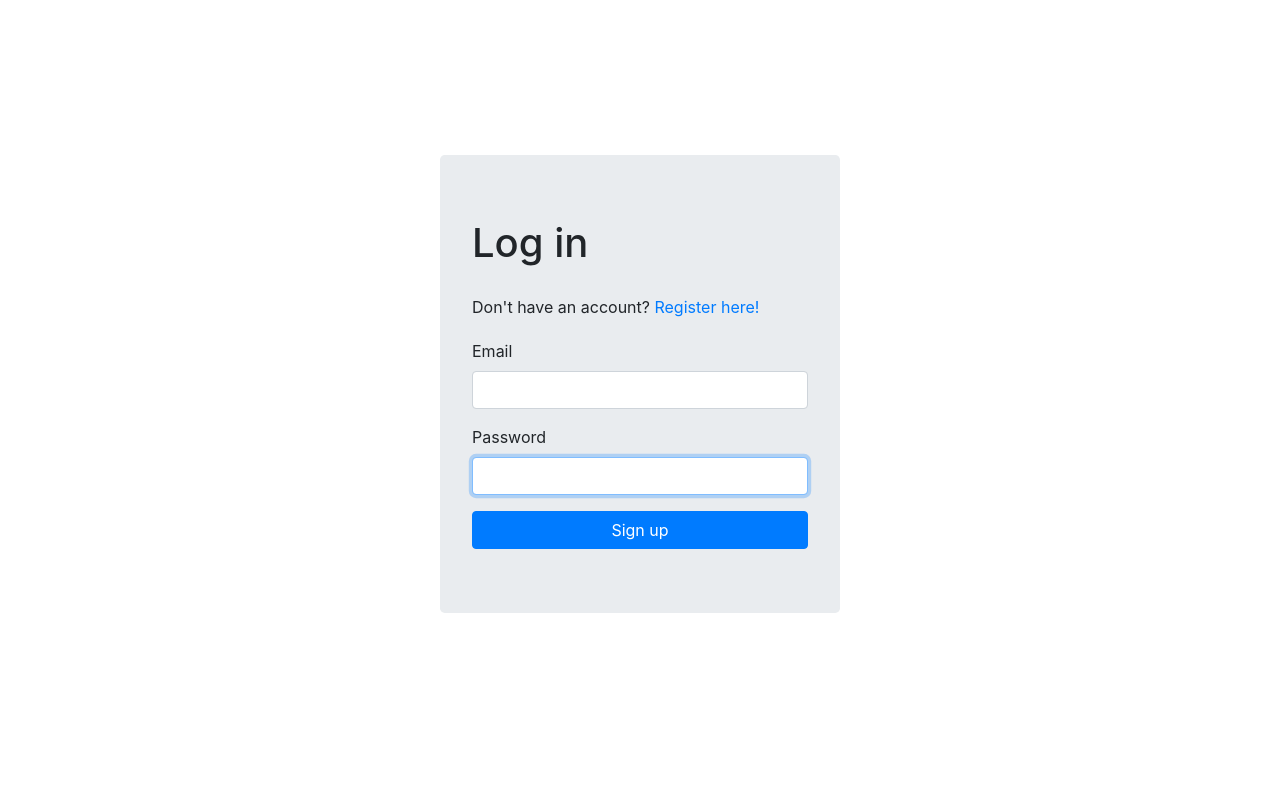
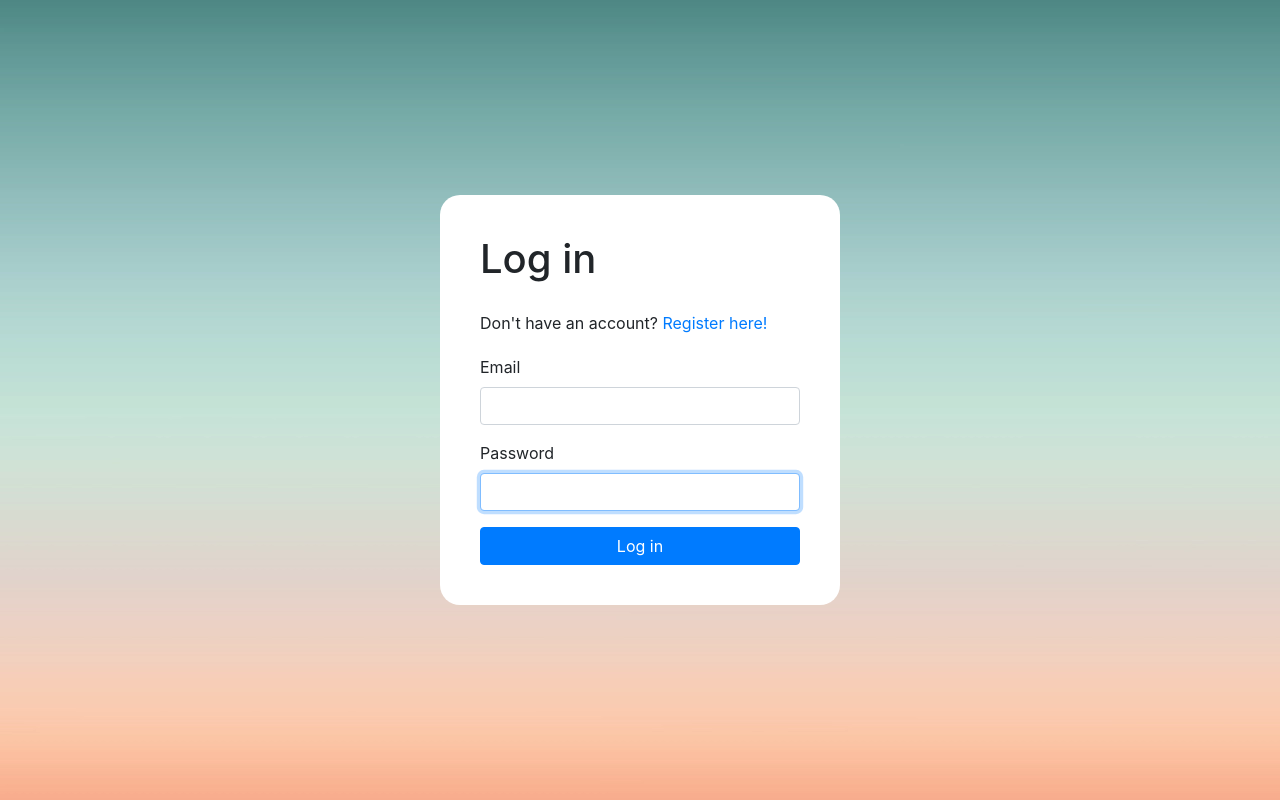
Before and after one commit to emmaweberyd/kwote, a React (Create React App) app in the folder frontend/: page /login in a window 1280 px wide. Built offline with nearby package versions, Linux system fonts and the light colour scheme; no server answers.

Commit message:
style: add styled components to modify login and register screens

```diff
--- a/frontend/src/App.js
+++ b/frontend/src/App.js
@@ -5,11 +5,12 @@ import store from './store';
 import { loadUser } from '../src/actions/authActions';
 import { Component } from 'react';
 import styled from '@emotion/styled';
-import core from '@emotion/core';
 
 import Landing from './components/landing.component';
 import RegisterUser from './components/register-user.component';
 import LoginUser from './components/login-user.component';
+
+import img from '../src/img/gradient.webp';
 
 class App extends Component {
   componentDidMount() {
@@ -41,8 +42,11 @@ let AppWrapper = styled.div({
 });
 
 let AuthWrapper = styled.div({
-  display: 'table-cell',
-  verticalAlign: 'middle'
-})
+  backgroundImage: `url(${img})`,
+  '@media (min-height: 650px)': {
+    display: 'table-cell',
+    verticalAlign: 'middle'
+  }
+});
 
 export default App;
--- /dev/null
+++ b/frontend/src/components/form-wrapper.js
@@ -0,0 +1,13 @@
+import styled from '@emotion/styled';
+
+export const FormWrapper = styled.div(() => ({
+    marginLeft: 'auto',
+    marginRight: 'auto',
+    padding: '20px',
+    borderRadius: '20px',
+    '@media (min-width: 480px)': {
+        width: '400px',
+        padding: '40px',
+        backgroundColor: 'white'
+    }
+}));
--- a/frontend/src/components/login-user.component.js
+++ b/frontend/src/components/login-user.component.js
@@ -1,5 +1,5 @@
 import React, { Component } from 'react';
-import { Button, Form, FormGroup, FormControl, FormLabel, Alert, Jumbotron } from "react-bootstrap";
+import { Button, Form, FormGroup, FormControl, FormLabel, Alert } from "react-bootstrap";
 import { useFormik } from 'formik';
 import * as yup from 'yup';
 import propTypes from 'prop-types';
@@ -7,8 +7,8 @@ import { connect } from 'react-redux';
 import { login } from '../actions/authActions';
 import { clearErrors } from '../actions/errorActions';
 import { Link } from "react-router-dom";
-import { Redirect } from 'react-router'
-
+import { Redirect } from 'react-router';
+import { FormWrapper } from './form-wrapper';
 
 class LoginUser extends Component {
     state = {
@@ -40,21 +40,18 @@ class LoginUser extends Component {
         } else {
             return (
                 <div>
-                    <Jumbotron style={{marginLeft: 'auto', marginRight: 'auto', width: '400px'}}>
+                    <FormWrapper>
                         <h1>Log in</h1>
                         <div style={{paddingTop: '20px', paddingBottom: '20px'}}>
                             Don't have an account?&nbsp;
                             <Link to="/register">Register here!</Link>
                         </div>
                         <LoginForm login={login}/>
-                    </Jumbotron>
-                    { this.state.msg ?
-                    <Alert
-                        variant="danger"
-                        style={{marginTop: '10px'}}
-                    >
-                        { this.state.msg }
-                    </Alert> : null }
+                        { this.state.msg ?
+                        <Alert variant="danger" style={{marginTop: '20px'}}>
+                            { this.state.msg }
+                        </Alert> : null }
+                    </FormWrapper>
                 </div>
             )
         }
@@ -131,7 +128,7 @@ const LoginForm = props => {
                 </Form.Control.Feedback>
             </FormGroup>
             <Button block size="large" type="submit">
-                Sign up
+                Log in
             </Button>
         </Form>
     );
--- a/frontend/src/components/register-user.component.js
+++ b/frontend/src/components/register-user.component.js
@@ -7,7 +7,8 @@ import { connect } from 'react-redux';
 import { register } from '../actions/authActions';
 import { clearErrors } from '../actions/errorActions';
 import { Link } from "react-router-dom";
-import { Redirect } from 'react-router'
+import { Redirect } from 'react-router';
+import { FormWrapper } from './form-wrapper';
 
 
 class RegisterUser extends Component {
@@ -40,18 +41,19 @@ class RegisterUser extends Component {
         } else {
             return (
                 <div>
-                    <h3 style={{paddingTop: '100px'}}>Register User!</h3>
-                    <div style={{paddingTop: '20px', paddingBottom: '20px'}}>Already have an account?&nbsp;<Link to="/login">Login here!</Link></div>
-                    <SignupForm
-                        register={register}
-                    />
-                    { this.state.msg ?
-                    <Alert
-                        variant="danger"
-                        style={{marginTop: '10px'}}
-                    >
-                        { this.state.msg }
-                    </Alert> : null }
+                    <FormWrapper>
+                        <h2>Register User!</h2>
+                        <div style={{paddingTop: '20px', paddingBottom: '20px'}}>
+                            Already have an account?&nbsp;
+                            <Link to="/login">Login here!</Link>
+                        </div>
+                        <SignupForm register={register}/>
+                        { this.state.msg ?
+                        <Alert variant="danger" style={{marginTop: '20px'}}>
+                            { this.state.msg }
+                        </Alert> : null }
+                    </FormWrapper>
+
                 </div>
             );
         }
```
Also changed, not shown: frontend/src/img/gradient.webp (added).
